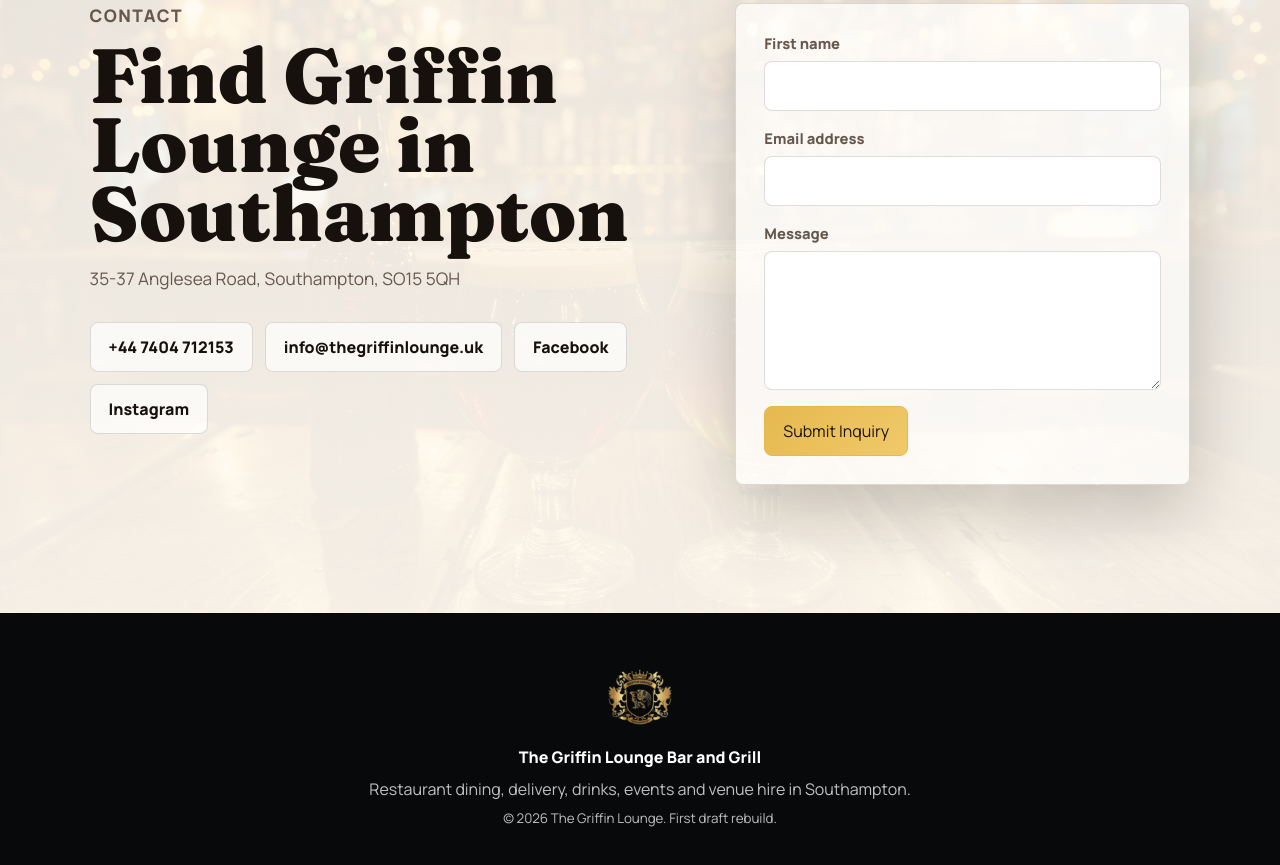
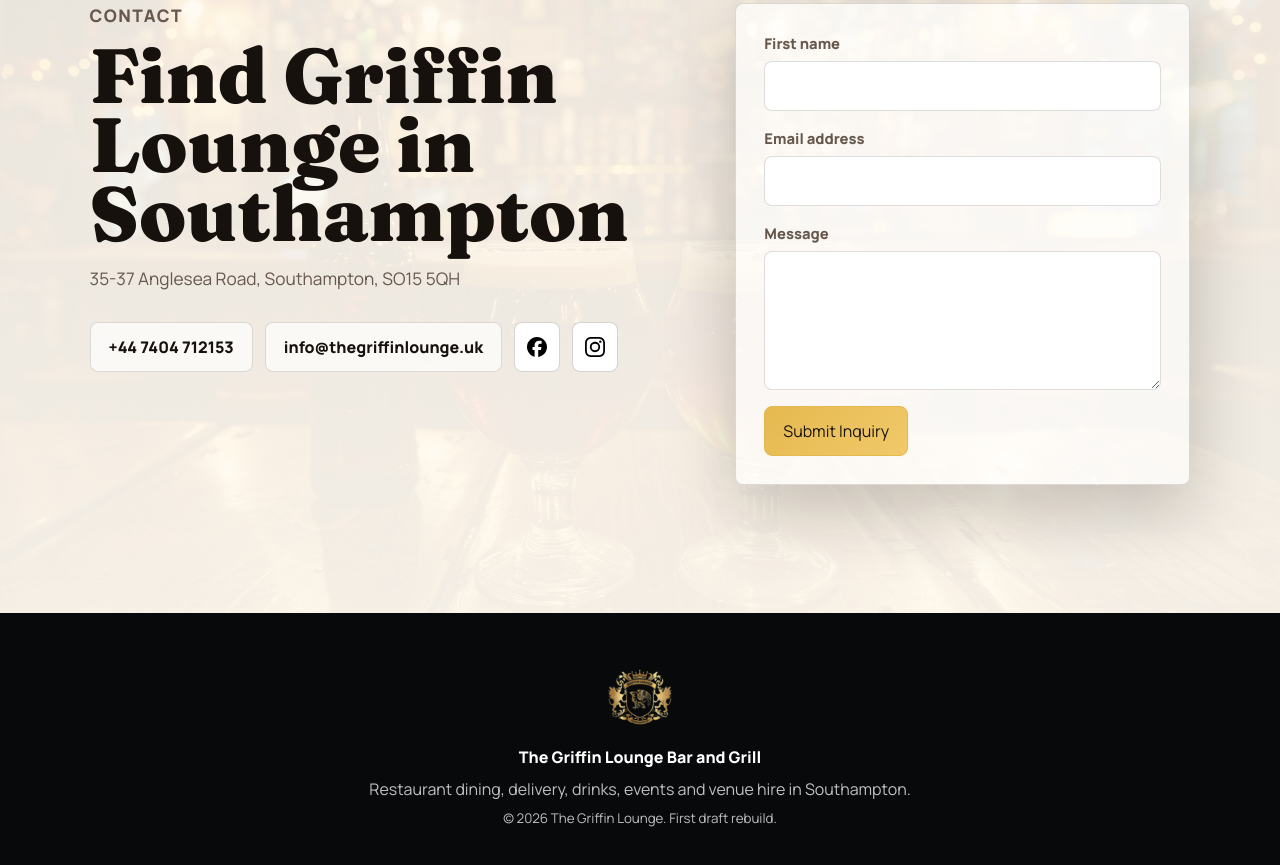
Before and after one commit to jengotrack/griffinlounge, a website built with Vite: page index.html in a window 1280 px wide. Shown: the part 8445-9310 px from the top of the page. Built offline with nearby package versions, Linux system fonts and the light colour scheme.

Commit message:
Use social media icons in contact links

```diff
--- a/index.html
+++ b/index.html
@@ -342,8 +342,12 @@
         <div class="contact-actions">
           <a href="tel:+447404712153">+44 7404 712153</a>
           <a href="mailto:peter@thegriffinlounge.uk">info@thegriffinlounge.uk</a>
-          <a href="https://www.facebook.com/griffinbarandgrill" target="_blank" rel="noreferrer">Facebook</a>
-          <a href="https://www.instagram.com/griffinloungesouthampton/" target="_blank" rel="noreferrer">Instagram</a>
+          <a class="social-link" href="https://www.facebook.com/griffinbarandgrill" target="_blank" rel="noreferrer" aria-label="Facebook" title="Facebook">
+            <img src="/assets/icons/facebook.svg" alt="" aria-hidden="true" />
+          </a>
+          <a class="social-link" href="https://www.instagram.com/griffinloungesouthampton/" target="_blank" rel="noreferrer" aria-label="Instagram" title="Instagram">
+            <img src="/assets/icons/instagram.svg" alt="" aria-hidden="true" />
+          </a>
         </div>
       </div>
       <form class="contact-form" action="mailto:peter@thegriffinlounge.uk" method="post" enctype="text/plain">
--- a/src/styles.css
+++ b/src/styles.css
@@ -751,6 +751,23 @@
   background: rgba(255, 255, 255, 0.7);
 }
 
+.contact-actions .social-link {
+  width: 46px;
+  padding: 0;
+  border-color: rgba(23, 17, 13, 0.18);
+  background: #fff;
+}
+
+.contact-actions .social-link img {
+  width: 20px;
+  height: 20px;
+}
+
+.contact-actions .social-link:hover {
+  border-color: var(--gold);
+  background: var(--gold);
+}
+
 .contact-form {
   display: grid;
   gap: 16px;
```
Also changed, not shown: public/assets/icons/facebook.svg (added), public/assets/icons/instagram.svg (added).
